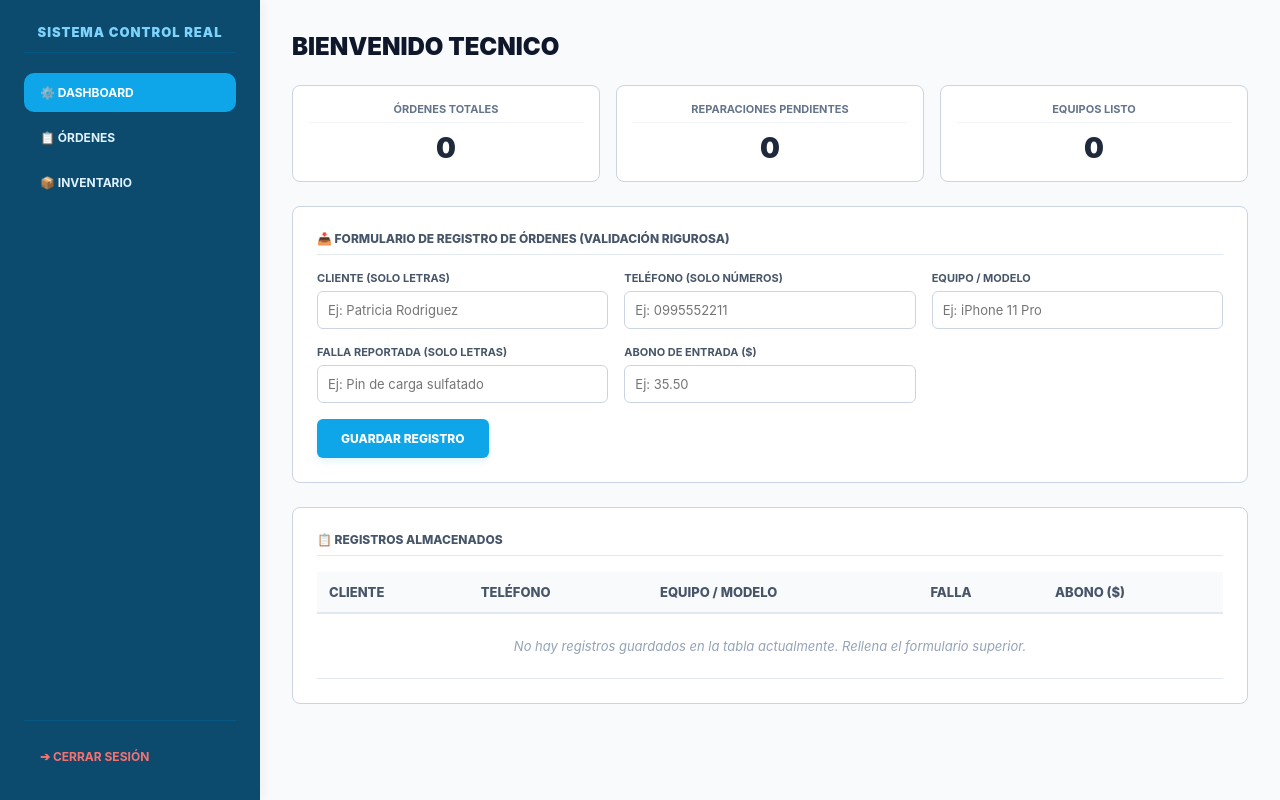
After one commit to Jotadloor14/gestion-servicio-tecnico, a Django app: template templates/dashboard_tecnico.html in a window 1280 px wide. The commit adds this page. Run offline with Django 5.2, Linux system fonts and the light colour scheme; the template is opened without the code that fills it, so the values that code supplies are empty.

Commit message:
fix(A01): implementar decorador rol_requerido y modularizar panel tecnico por privilegios

```diff
--- /dev/null
+++ b/templates/dashboard_tecnico.html
@@ -0,0 +1,122 @@
+{% load static %}
+<!DOCTYPE html>
+<html lang="es">
+<head>
+    <meta charset="UTF-8">
+    <meta name="viewport" content="width=device-width, initial-scale=1.0">
+    <title>DASHBOARD TECNICO | Sistema Real</title>
+
+    <!-- RUTA CSS -->
+    <link rel="stylesheet" href="/static/dashboard_admin.css">
+</head>
+<body>
+
+    <!-- 1. SIDEBAR IZQUIERDO (Acoplado con Enlaces Nativos de Django) -->
+    <aside>
+        <div>
+            <div class="side-brand">SISTEMA CONTROL REAL</div>
+            <nav class="menu-list">
+                <a href="{% url 'vista_dashboard_tecnico' %}" class="nav-link active">⚙️ DASHBOARD</a> <!-- Único activo -->
+                <a href="{% url 'vista_ordenes' %}" class="nav-link">📋 ÓRDENES</a>
+                <a href="{% url 'vista_inventario' %}" class="nav-link">📦 INVENTARIO</a>
+            </nav>
+
+        </div>
+        <div class="logout-box">
+            <!-- Botón de Cerrar Sesión de Django con Formulario Seguro por directivas OWASP -->
+            <form action="{% url 'logout' %}" method="post" style="display: inline;">
+                {% csrf_token %}
+                <button type="submit" class="nav-link" style="color: #f87171; border: none; background: transparent; cursor: pointer; text-align: left; width: 100%;">
+                    ➔ CERRAR SESIÓN
+                </button>
+            </form>
+        </div>
+    </aside>
+
+    <!-- 2. PANEL PRINCIPAL DERECHO -->
+    <main>
+        <div class="top-bar">
+            <h2>BIENVENIDO TECNICO</h2>
+        </div>
+
+        <!-- REJILLA DE TARJETAS DE MÉTRICAS -->
+        <div class="cards-row">
+            <div class="metric-card">
+                <p>Órdenes Totales</p>
+                <h3 id="txt-totales">0</h3>
+            </div>
+            <div class="metric-card">
+                <p>Reparaciones Pendientes</p>
+                <h3 id="txt-pendientes">0</h3>
+            </div>
+            <div class="metric-card">
+                <p>Equipos Listo</p>
+                <h3 id="txt-listos">0</h3>
+            </div>
+        </div>
+
+        <!-- FORMULARIO DE INGRESO MANUAL -->
+        <section class="real-form-section">
+            <div class="form-section-title">
+                📥 Formulario de Registro de Órdenes (Validación Rigurosa)
+            </div>
+
+            <div class="form-grid">
+                <div class="form-group">
+                    <label>Cliente (Solo Letras)</label>
+                    <input type="text" id="reg-cliente" placeholder="Ej: Patricia Rodriguez">
+                </div>
+
+                <div class="form-group">
+                    <label>Teléfono (Solo Números)</label>
+                    <input type="text" id="reg-telefono" maxlength="10" placeholder="Ej: 0995552211">
+                </div>
+
+                <div class="form-group">
+                    <label>Equipo / Modelo</label>
+                    <input type="text" id="reg-equipo" placeholder="Ej: iPhone 11 Pro">
+                </div>
+
+                <div class="form-group">
+                    <label>Falla Reportada (Solo Letras)</label>
+                    <input type="text" id="reg-falla" placeholder="Ej: Pin de carga sulfatado">
+                </div>
+
+                <div class="form-group">
+                    <label>Abono de Entrada ($)</label>
+                    <input type="text" id="reg-abono" placeholder="Ej: 35.50">
+                </div>
+            </div>
+
+            <button type="button" class="btn-submit" id="btn-guardar-registro">Guardar Registro</button>
+        </section>
+
+        <!-- TABLA DE REGISTROS ALMACENADOS -->
+        <div class="real-form-section">
+            <div class="form-section-title">📋 Registros Almacenados</div>
+            <table>
+                <thead>
+                    <tr>
+                        <th>Cliente</th>
+                        <th>Teléfono</th>
+                        <th>Equipo / Modelo</th>
+                        <th>Falla</th>
+                        <th>Abono ($)</th>
+                    </tr>
+                </thead>
+                <tbody id="cuerpo-tabla-real">
+                    <tr id="fila-vacia-registro">
+                        <td colspan="5" class="no-data">
+                            No hay registros guardados en la tabla actualmente. Rellena el formulario superior.
+                        </td>
+                    </tr>
+                </tbody>
+            </table>
+        </div>
+    </main>
+
+    <!-- RUTA js -->
+    <script src="/static/dashboard_admin.js"></script>
+
+</body>
+</html>
```
Also changed, not shown: authentication/views.py (+70 -9 lines), templates/dashboard_admin.html (+21 -11 lines).
